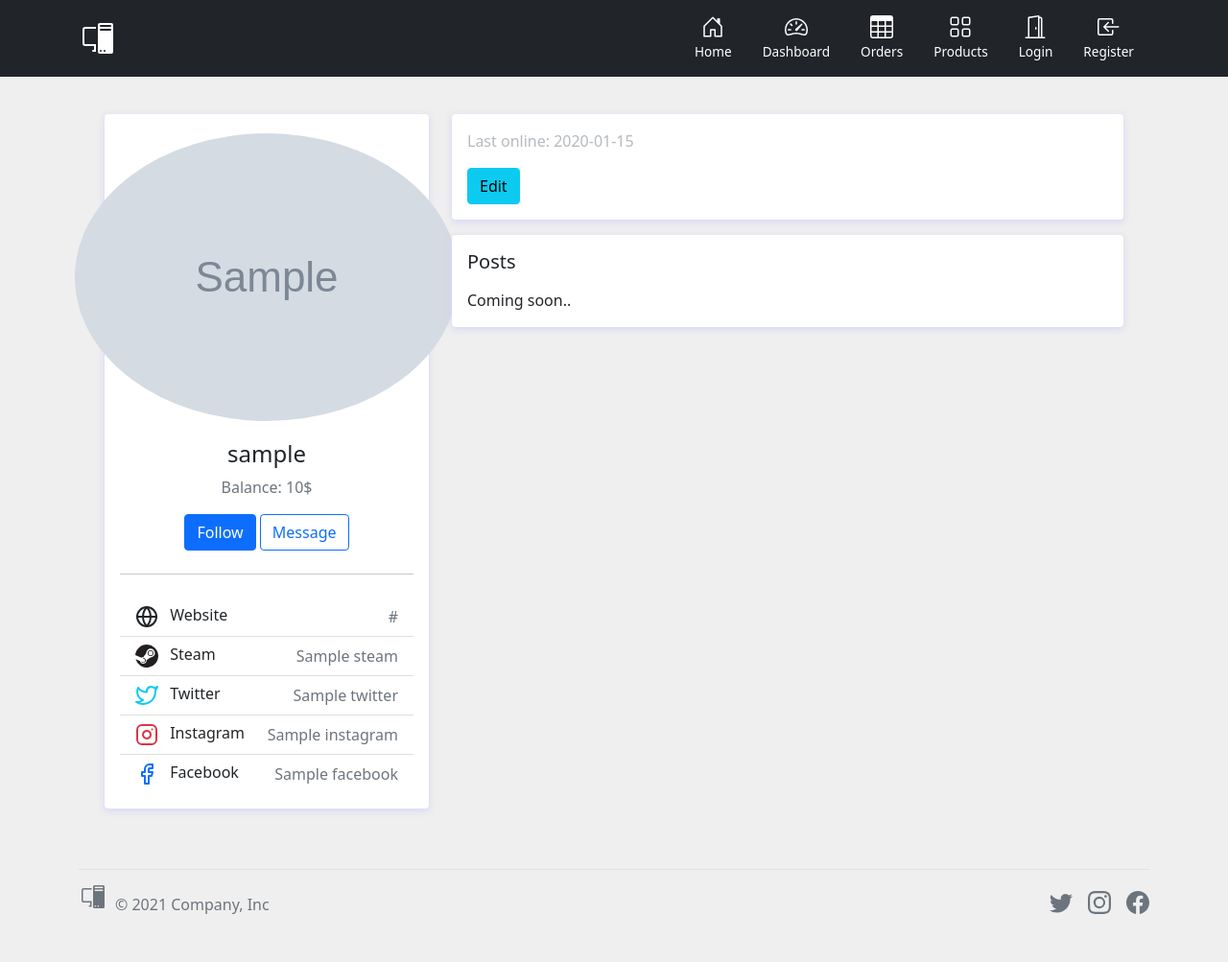
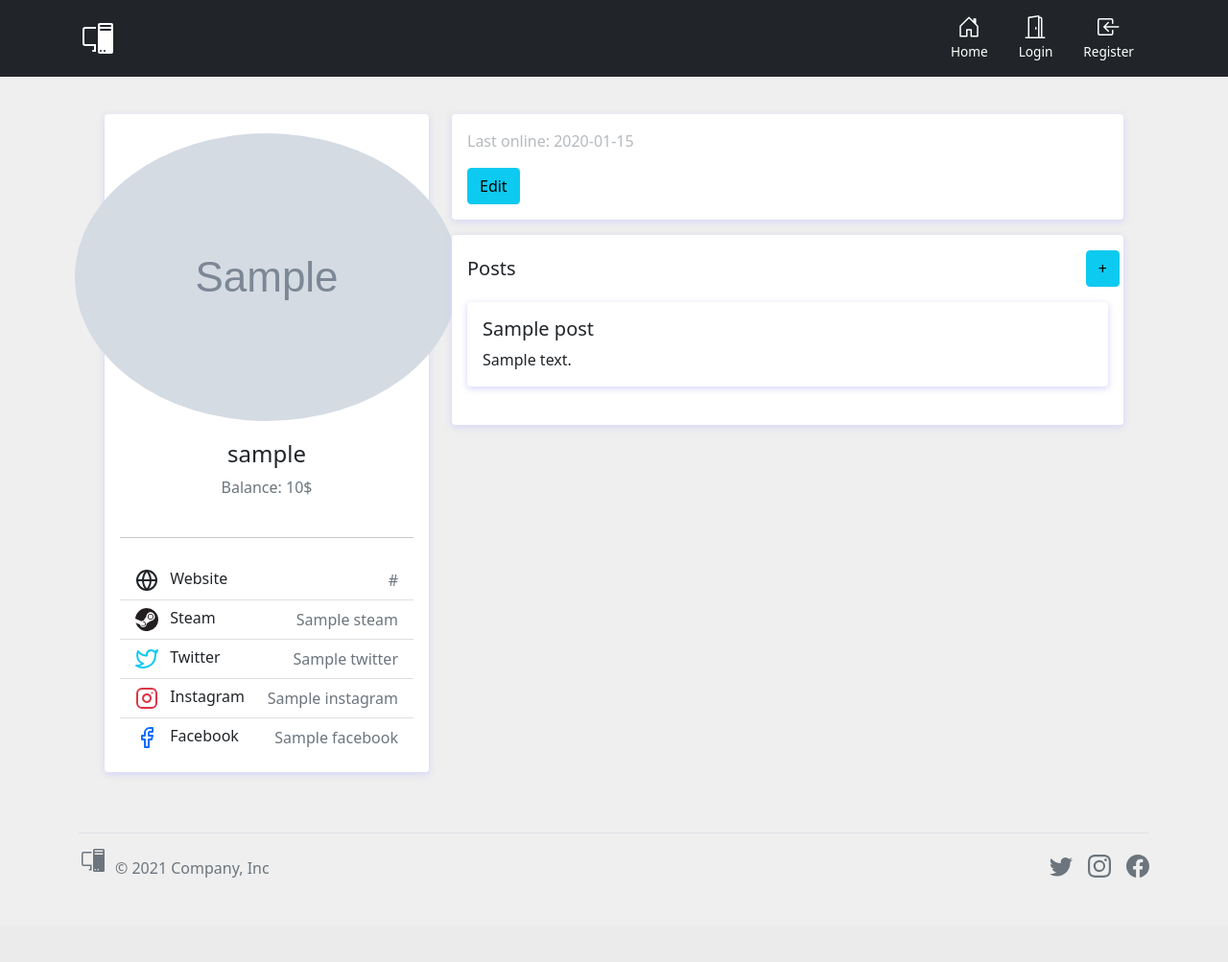
Before and after one commit to RTHeLL/ComputerClub, a Flask app: template ComputerClub/templates/ucp/profile.html in a window 1280 px wide. Shown: the whole page at 96% size. After the commit the page ends 915 px from the top, so only its background shows below. Run offline with Flask 2, Linux system fonts and the light colour scheme; the template is opened without the code that fills it: most values are stand-ins (such as "Sample title", 1, 10 or a date in 2020); grey boxes marked "Sample" are stand-in pictures; some libraries are stand-ins or nearby versions.

Commit message:
Update 0.0.8 Add create post form

```diff
--- a/ComputerClub/static/css/style.css
+++ b/ComputerClub/static/css/style.css
@@ -1,3 +1,7 @@
 body{
     background-color: #efefef;
 }
+
+.content-text {
+    white-space: pre-wrap;
+}
--- a/ComputerClub/templates/base.html
+++ b/ComputerClub/templates/base.html
@@ -62,6 +62,13 @@
                        d="M4.146 8.354a.5.5 0 0 1 0-.708l3-3a.5.5 0 1 1 .708.708L5.707 7.5H14.5a.5.5 0 0 1 0 1H5.707l2.147 2.146a.5.5 0 0 1-.708.708l-3-3z"></path>
              </symbol>
 
+             <symbol id="like" viewBox="0 0 16 16">
+                 <path d="M6.956 1.745C7.021.81 7.908.087 8.864.325l.261.066c.463.116.874.456 1.012.965.22.816.533 2.511.062 4.51a9.84 9.84 0 0 1 .443-.051c.713-.065 1.669-.072 2.516.21.518.173.994.681 1.2 1.273.184.532.16 1.162-.234 1.733.058.119.103.242.138.363.077.27.113.567.113.856 0 .289-.036.586-.113.856-.039.135-.09.273-.16.404.169.387.107.819-.003 1.148a3.163 3.163 0 0 1-.488.901c.054.152.076.312.076.465 0 .305-.089.625-.253.912C13.1 15.522 12.437 16 11.5 16H8c-.605 0-1.07-.081-1.466-.218a4.82 4.82 0 0 1-.97-.484l-.048-.03c-.504-.307-.999-.609-2.068-.722C2.682 14.464 2 13.846 2 13V9c0-.85.685-1.432 1.357-1.615.849-.232 1.574-.787 2.132-1.41.56-.627.914-1.28 1.039-1.639.199-.575.356-1.539.428-2.59z"></path>
+             </symbol>
+             <symbol id="dislike" viewBox="0 0 16 16">
+                <path d="M6.956 14.534c.065.936.952 1.659 1.908 1.42l.261-.065a1.378 1.378 0 0 0 1.012-.965c.22-.816.533-2.512.062-4.51.136.02.285.037.443.051.713.065 1.669.071 2.516-.211.518-.173.994-.68 1.2-1.272a1.896 1.896 0 0 0-.234-1.734c.058-.118.103-.242.138-.362.077-.27.113-.568.113-.856 0-.29-.036-.586-.113-.857a2.094 2.094 0 0 0-.16-.403c.169-.387.107-.82-.003-1.149a3.162 3.162 0 0 0-.488-.9c.054-.153.076-.313.076-.465a1.86 1.86 0 0 0-.253-.912C13.1.757 12.437.28 11.5.28H8c-.605 0-1.07.08-1.466.217a4.823 4.823 0 0 0-.97.485l-.048.029c-.504.308-.999.61-2.068.723C2.682 1.815 2 2.434 2 3.279v4c0 .851.685 1.433 1.357 1.616.849.232 1.574.787 2.132 1.41.56.626.914 1.28 1.039 1.638.199.575.356 1.54.428 2.591z"></path>
+             </symbol>
+
         </svg>
 
         <header>
@@ -84,30 +91,30 @@
                                     Home
                                 </a>
                             </li>
-                            <li>
-                                <a href="#" class="nav-link text-white">
-                                    <svg class="bi d-block mx-auto mb-1" width="24" height="24">
-                                        <use xlink:href="#speedometer2"></use>
-                                    </svg>
-                                    Dashboard
-                                </a>
-                            </li>
-                            <li>
-                                <a href="#" class="nav-link text-white">
-                                    <svg class="bi d-block mx-auto mb-1" width="24" height="24">
-                                        <use xlink:href="#table"></use>
-                                    </svg>
-                                    Orders
-                                </a>
-                            </li>
-                            <li>
-                                <a href="#" class="nav-link text-white">
-                                    <svg class="bi d-block mx-auto mb-1" width="24" height="24">
-                                        <use xlink:href="#grid"></use>
-                                    </svg>
-                                    Products
-                                </a>
-                            </li>
+{#                            <li>#}
+{#                                <a href="#" class="nav-link text-white">#}
+{#                                    <svg class="bi d-block mx-auto mb-1" width="24" height="24">#}
+{#                                        <use xlink:href="#speedometer2"></use>#}
+{#                                    </svg>#}
+{#                                    Dashboard#}
+{#                                </a>#}
+{#                            </li>#}
+{#                            <li>#}
+{#                                <a href="#" class="nav-link text-white">#}
+{#                                    <svg class="bi d-block mx-auto mb-1" width="24" height="24">#}
+{#                                        <use xlink:href="#table"></use>#}
+{#                                    </svg>#}
+{#                                    Orders#}
+{#                                </a>#}
+{#                            </li>#}
+{#                            <li>#}
+{#                                <a href="#" class="nav-link text-white">#}
+{#                                    <svg class="bi d-block mx-auto mb-1" width="24" height="24">#}
+{#                                        <use xlink:href="#grid"></use>#}
+{#                                    </svg>#}
+{#                                    Products#}
+{#                                </a>#}
+{#                            </li>#}
                             {% if current_user.is_anonymous %}
                             <li>
                                 <a href="{{ url_for('ucp.login_handler') }}" class="nav-link text-white">
--- a/ComputerClub/templates/index.html
+++ b/ComputerClub/templates/index.html
@@ -9,7 +9,7 @@
     <div class="card text-center">
         <div class="card-body">
             <h5 class="card-title">{{ news.title }}</h5>
-            <p class="card-text">{{ news.description }}</p>
+            <p class="card-text content-text">{{ news.description }}</p>
             <a href="#" class="btn btn-primary">More</a>
         </div>
         <div class="card-footer text-muted">
--- a/ComputerClub/templates/ucp/includes/_main_card.html
+++ b/ComputerClub/templates/ucp/includes/_main_card.html
@@ -10,8 +10,8 @@
                 <div class="mt-3">
                     <h4>{{ payload['user'].username }}</h4>
                     <p class="text-muted font-size-sm">Balance: {{ payload['user'].balance }}$</p>
-                    <button class="btn btn-primary">Follow</button>
-                    <button class="btn btn-outline-primary">Message</button>
+{#                    <button class="btn btn-primary">Follow</button>#}
+{#                    <button class="btn btn-outline-primary">Message</button>#}
                 </div>
             </div>
             <hr class="my-4">
--- a/ComputerClub/templates/ucp/includes/_posts_card.html
+++ b/ComputerClub/templates/ucp/includes/_posts_card.html
@@ -1,10 +1,37 @@
-{# todo create and integration posts system #}
+{# todo create like system #}
 <div class="row">
     <div class="col-sm-12">
         <div class="card">
             <div class="card-body">
-                <h5 class="d-flex align-items-center mb-3">Posts</h5>
-                Coming soon..
+                <div class="row">
+                    <h5 class="col d-flex justify-content-start align-items-center mb-3">Posts</h5>
+                    <a class="col-auto d-flex justify-content-end align-items-center mb-3 btn btn-info"
+                       href="{{ url_for('ucp.profile_post_create', user_id=payload['user'].id) }}">+</a>
+                </div>
+                {% if payload['posts'] %}
+                    {% for post in payload['posts'] %}
+                        <div class="card">
+                            <div class="card-body">
+                                <h5 class="card-title">{{ post.title }}</h5>
+                                <p class="card-text content-text">{{ post.content }}</p>
+{#                                <div class="btn-group me-2" role="group" aria-label="Second group">#}
+{#                                    <button type="button" class="btn btn-secondary">#}
+{#                                        <svg class="bi d-inline-block align-text-top mx-auto mb-1" width="16" height="16">#}
+{#                                            <use xlink:href="#like"></use>#}
+{#                                        </svg>#}
+{#                                        {{ post.likes }}#}
+{#                                    </button>#}
+{#                                    <button type="button" class="btn btn-secondary">#}
+{#                                        <svg class="bi d-inline-block align-text-top mx-auto mb-1" width="16" height="16">#}
+{#                                            <use xlink:href="#dislike"></use>#}
+{#                                        </svg>#}
+{#                                        {{ post.dislikes }}#}
+{#                                    </button>#}
+{#                                </div>#}
+                            </div>
+                        </div>
+                    {% endfor %}
+                {% endif %}
             </div>
         </div>
     </div>
--- a/ComputerClub/templates/ucp/login.html
+++ b/ComputerClub/templates/ucp/login.html
@@ -1,6 +1,6 @@
 {% extends 'base.html' %}
 
-{% block title %}Login{% endblock %}
+{% block title %}{{ title }}{% endblock %}
 
 {% block content %}
     <h1>Sign In</h1>
--- a/wsgi.py
+++ b/wsgi.py
@@ -1,5 +1,5 @@
 from ComputerClub import app, db
-from ComputerClub.models import User, Computer, Room, News
+from ComputerClub.models import User, Computer, Room, News, Posts
 
 from database.repository import NewsRepository, UsersRepository
 from database.controller import NewsController, UsersController
@@ -12,6 +12,7 @@ def make_shell_context():
             'Computer': Computer,
             'Room': Room,
             'News': News,
+            'Posts': Posts,
             'NewsRepository': NewsRepository,
             'UsersRepository': UsersRepository,
             'NewsController': NewsController,
```
Also changed, not shown: ComputerClub/blueprints/ucp/forms.py (+7 -0 lines), ComputerClub/blueprints/ucp/routes.py (+19 -3 lines), ComputerClub/database/controller.py (+13 -2 lines), ComputerClub/database/repository.py (+18 -1 lines), ComputerClub/models.py (+16 -18 lines), ComputerClub/templates/ucp/create_post.html (added, +28 -0 lines), migrations/versions/1c78763c153b_.py (added, +28 -0 lines), migrations/versions/ed40b100ed7e_.py (added, +41 -0 lines).
